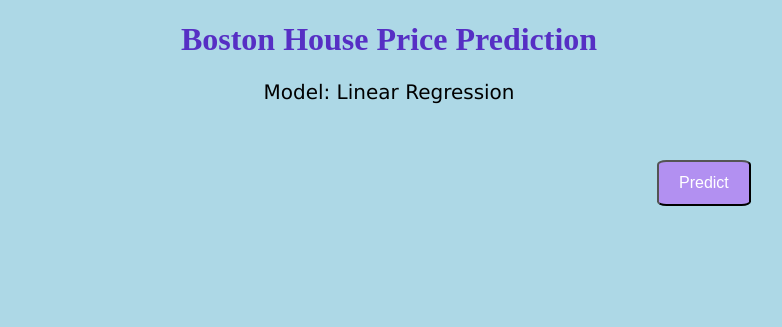
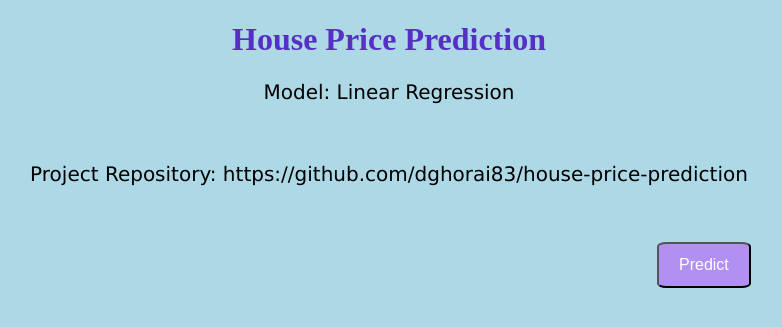
Before and after one commit to dghorai/house-price-prediction, a Flask app: page / in a window 1280 px wide. Shown: the top 327 px of the page, without its empty margins (251-1033 px from the left). Run offline with Flask 3, Linux system fonts and the light colour scheme.

Commit message:
update file

```diff
--- a/templates/index.html
+++ b/templates/index.html
@@ -31,12 +31,16 @@
   </head>
 
   <body>
-    <h1>Boston House Price Prediction</h1>
+    <h1>House Price Prediction</h1>
     <p>Model: Linear Regression</p>
     <br />
+    <p>
+      Project Repository: https://github.com/dghorai83/house-price-prediction
+    </p>
     <br />
-    <form action="form.html">
+    <br />
+    <a href="{{ url_for('predict_datapoint') }}">
       <button type="submit" class="button">Predict</button>
-    </form>
+    </a>
   </body>
 </html>
```
